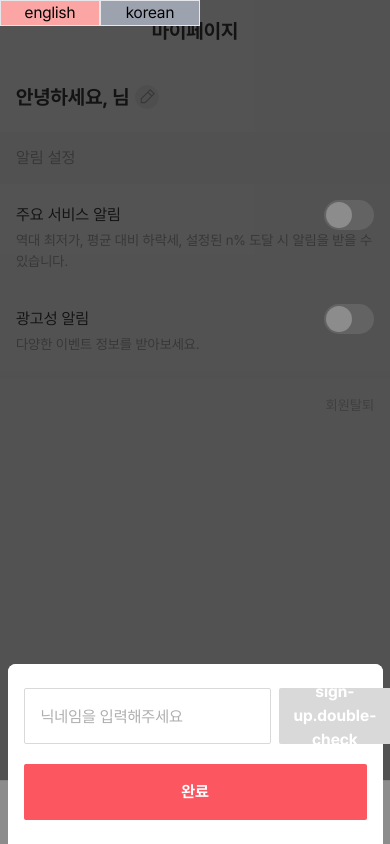
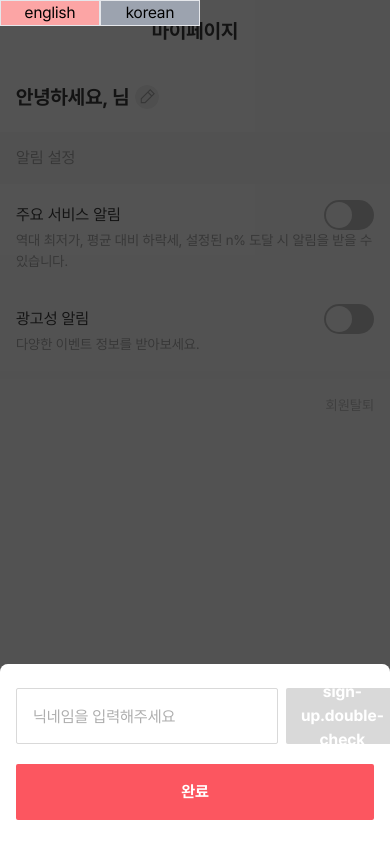
Before and after one commit to WoWmazon/WoWmazon, a Next.js app: page /en/my-page in a window 390 px wide. Both pictures are taken after a click on the picture 147 px from the left and 97 px from the top of the page. Built offline with nearby package versions, Linux system fonts and the light colour scheme; no server answers; what i18next-resources-to-backend would draw is missing.

Commit message:
♻️ WOW-78 refactor: bottom-sheet, toast 반응형에 맞게 수정

```diff
--- a/src/components/common/bottom-sheet.tsx
+++ b/src/components/common/bottom-sheet.tsx
@@ -56,7 +56,7 @@ const BottomSheet = () => {
     >
       <div
         className={twMerge(
-          "fixed bottom-0 px-4 pt-3 pb-5 w-[375px] text-center content-center max-h-full rounded-t-[20px] bg-SYSTEM-white text-md z-10",
+          "fixed bottom-0 px-4 pt-3 pb-5 max-w-[500px] w-full text-center content-center max-h-full rounded-t-[20px] bg-SYSTEM-white text-md z-10",
           show && "animate-slideUp",
           !show && "animate-slideDown",
           className
--- a/src/components/common/simple-bottom-sheet.tsx
+++ b/src/components/common/simple-bottom-sheet.tsx
@@ -32,12 +32,12 @@ const SimpleBottomSheet = () => {
     <div
       id="common-simple-bottom-sheet"
       tabIndex={-1}
-      className="absolute flex justify-center top-0 left-0 items-end w-full h-screen bg-ELSE-A1 bg-opacity-50"
+      className="absolute flex justify-center top-0 left-0 z-20 items-end w-full h-screen bg-ELSE-A1 bg-opacity-50"
       onClick={handleOutsideClick} // 외부 클릭 시 모달 닫기
     >
       <div
         className={twMerge(
-          "fixed bottom-0 px-4 py-6 w-[375px] text-center content-center max-h-full bg-SYSTEM-white rounded-t-lg text-md z-30",
+          "fixed bottom-0 px-4 py-6 max-w-[500px] w-full text-center content-center max-h-full bg-SYSTEM-white rounded-t-lg text-md z-30",
           isShow && "animate-slideUp",
           !isShow && "animate-slideDown"
         )}
--- a/src/components/common/toast.tsx
+++ b/src/components/common/toast.tsx
@@ -43,7 +43,7 @@ const Toast = () => {
 
   return (
     <div
-      className="absolute flex justify-center left-0 bottom-0 w-full sm:w-[375px] cursor-pointer"
+      className="absolute flex justify-center right-0 bottom-0 w-full cursor-pointer"
       onClick={() => onChange(false)}
     >
       <div
--- a/src/components/my-page/nickname-edit-form.tsx
+++ b/src/components/my-page/nickname-edit-form.tsx
@@ -35,7 +35,7 @@ const NicknameEditForm = ({
   };
 
   return (
-    <div className="text-left">
+    <div className="w-full">
       <FormProvider {...formMethods}>
         <form onSubmit={handleSubmit(onSubmit)}>
           <NicknameFields
```
